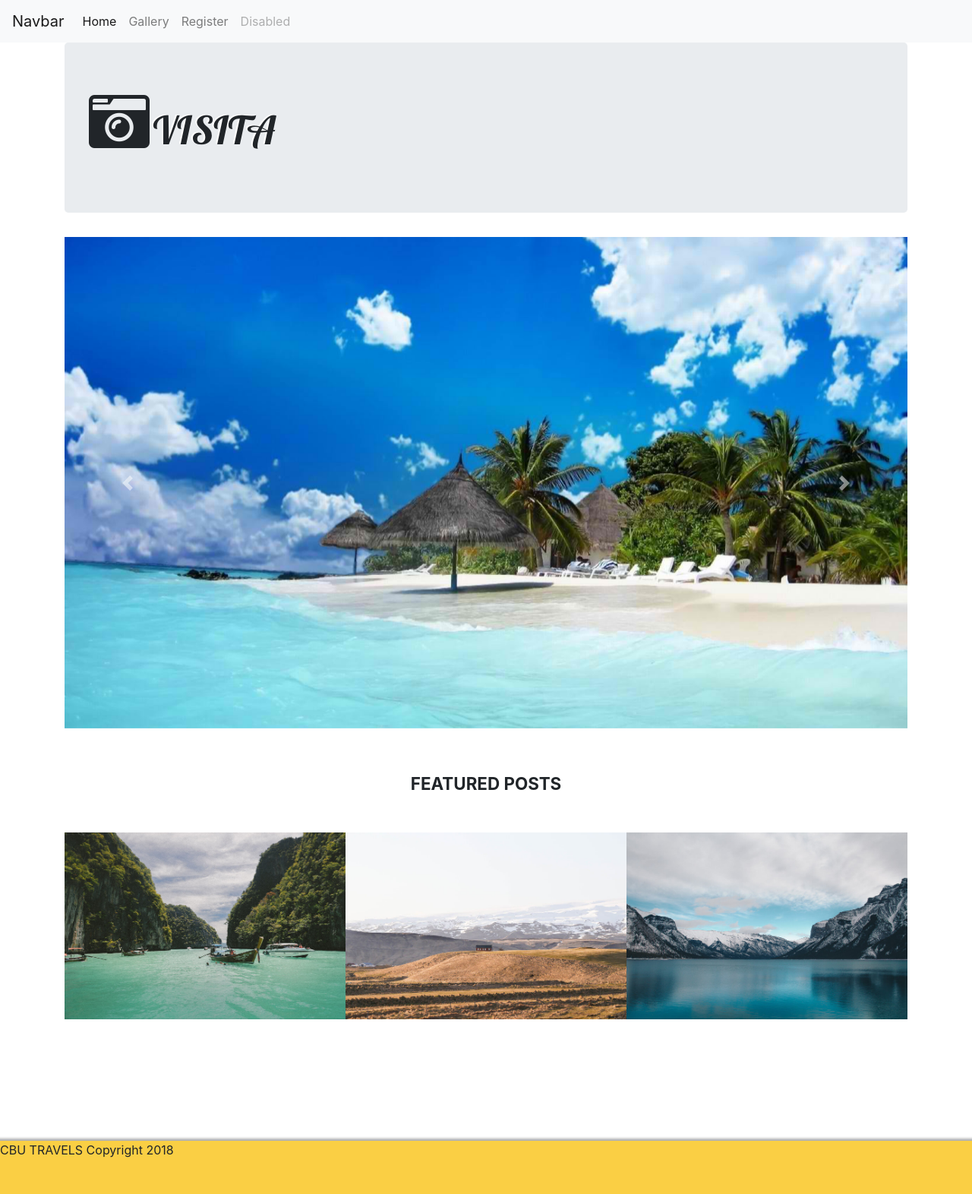
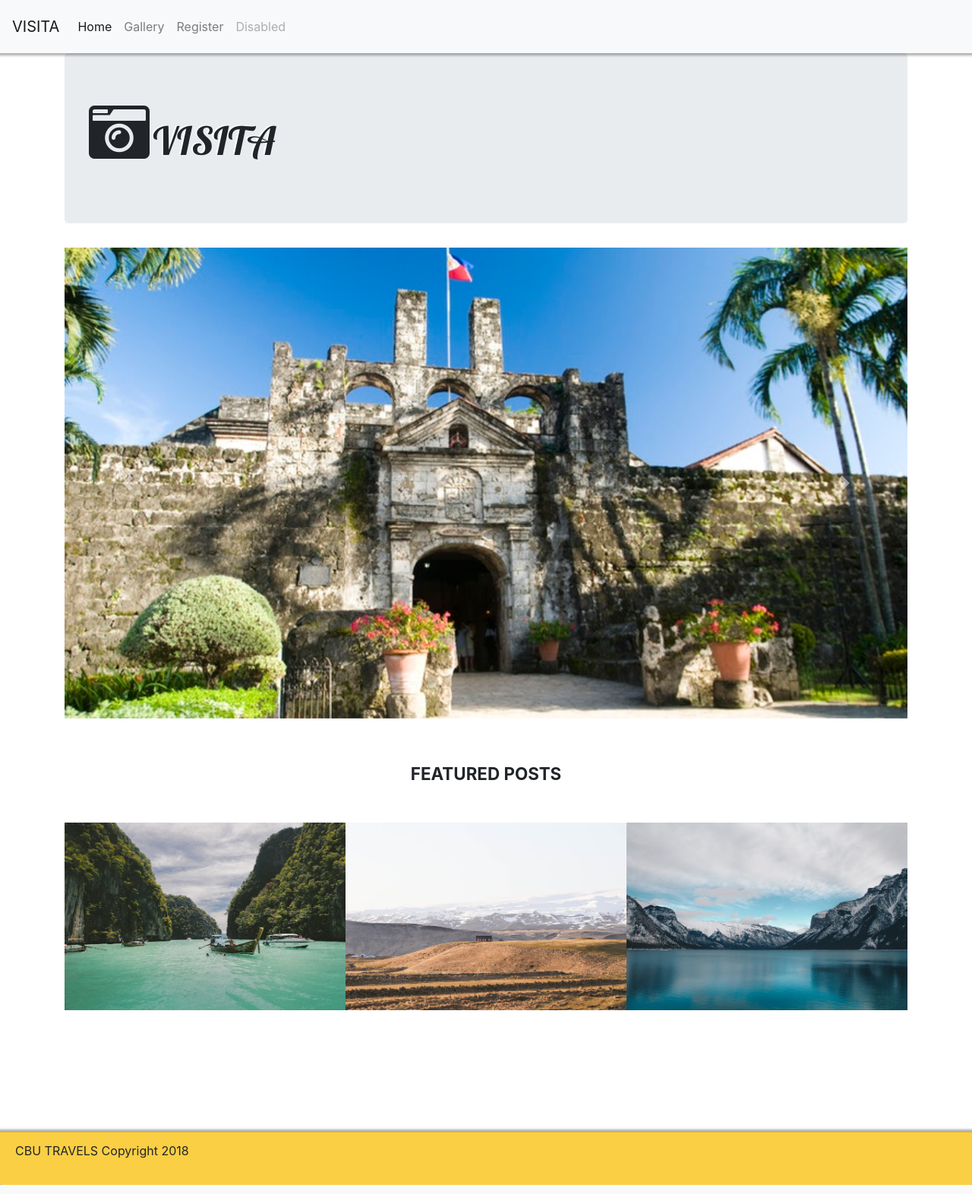
Before and after one commit to gaaaabf/visita, a CodeIgniter app: page /visita/index.php/home/index in a window 1280 px wide. Shown: the whole page at 76% size. Run offline with CodeIgniter, Linux system fonts and the light colour scheme.

Commit message:
Header adjustments

```diff
--- a/application/views/home.php
+++ b/application/views/home.php
@@ -11,13 +11,13 @@
 	<div id="carouselExampleControls" class="carousel slide" data-ride="carousel">
   <div class="carousel-inner">
     <div class="carousel-item active">
-      <img class="d-block w-100" src="<?php echo base_url('assets/images/cebu.jpg'); ?>" alt="First slide">
+      <img class="d-block w-100" src="<?php echo base_url('assets/images/PLACES/FORTSANPEDRO.jpg'); ?>" alt="First slide">
     </div>
     <div class="carousel-item">
-      <img class="d-block w-100" src="<?php echo base_url('assets/images/cebu.jpg'); ?>" alt="Second slide">
+      <img class="d-block w-100" src="<?php echo base_url('assets/images/PLACES/HERITAGEOFCEBUMONUMENT2.jpg'); ?>" alt="Second slide">
     </div>
     <div class="carousel-item">
-      <img class="d-block w-100" src="<?php echo base_url('assets/images/cebu.jpg'); ?>" alt="Third slide">
+      <img class="d-block w-100" src="<?php echo base_url('assets/images/PLACES/KAWASAN.jpg'); ?>" alt="Third slide">
     </div>
   </div>
   <a class="carousel-control-prev" href="#carouselExampleControls" role="button" data-slide="prev">
--- a/application/views/includes/footer.php
+++ b/application/views/includes/footer.php
@@ -1,5 +1,5 @@
 
-	<footer class="panel-footer" style="background-color: #facf44;box-shadow: 0px 0px 3px 3px #00000052;height: 70px; margin-top: 100px;" >CBU TRAVELS Copyright 2018</footer>
+	<footer class="footer card-footer" >CBU TRAVELS Copyright 2018</footer>
 
 </body>
 </html>
--- a/application/views/includes/header.php
+++ b/application/views/includes/header.php
@@ -19,8 +19,8 @@
 
 <body>
 
-<nav class="navbar navbar-expand-lg navbar-light bg-light">
-  <a class="navbar-brand" href="#">Navbar</a>
+<nav class="header navbar navbar-expand-lg navbar-light bg-light">
+  <a class="navbar-brand" href="#">VISITA</a>
   <button class="navbar-toggler" type="button" data-toggle="collapse" data-target="#navbarNav" aria-controls="navbarNav" aria-expanded="false" aria-label="Toggle navigation">
     <span class="navbar-toggler-icon"></span>
   </button>
--- a/assets/style.css
+++ b/assets/style.css
@@ -1,20 +1,15 @@
 /* Customed stylesheet starts here*/
 .header
 {
-  position: relative;
-  display: flow-root;
   background-color: #ffffff00;
   box-shadow: 0px 0px 3px 3px #00000052;
-  height: 47px;
+  height: 70px;
 }
 .footer
 {
-  position: relative;
-  display: flow-root;
   background-color: #facf44;
   box-shadow: 0px 0px 3px 3px #00000052;
   height: 70px;
-  text-align: center;
   margin-top: 100px;
 }
 
```
Also changed, not shown: assets/images/PLACES/FORTSANPEDRO.jpg (added), assets/images/PLACES/FORTSANPEDRO2.jpg (added), assets/images/PLACES/HERITAGEOFCEBUMONUMENT.jpg (added), assets/images/PLACES/HERITAGEOFCEBUMONUMENT2.jpg (added), assets/images/PLACES/KAWASAN.jpg (added), assets/images/PLACES/KAWASAN2.jpg (added), assets/images/PLACES/OSLOB.jpg (added), assets/images/PLACES/OSLOB2.jpg (added), assets/images/PLACES/SIMALACHURCH.jpg (added), assets/images/PLACES/SIMALACHURCH2.jpg (added), assets/images/PLACES/SIMALACHURCH3.jpeg (added), assets/images/PLACES/SIRAOFLOWERGARDEN.jpg (added), assets/images/PLACES/SIRAOFLOWERGARDEN2.jpg (added), 1 other file.
